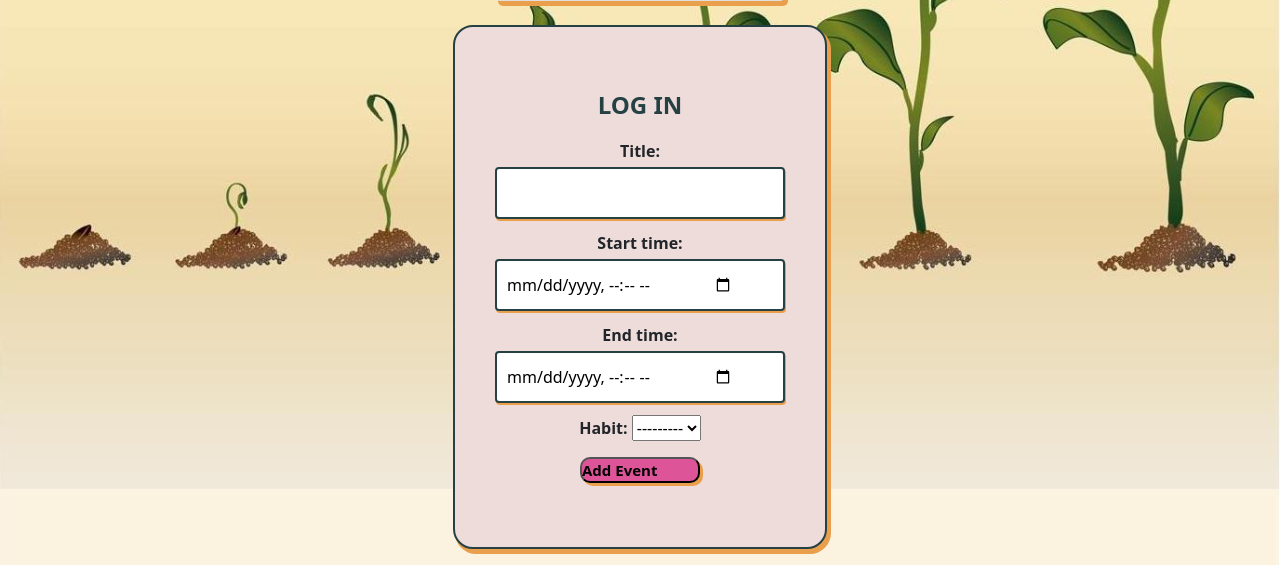
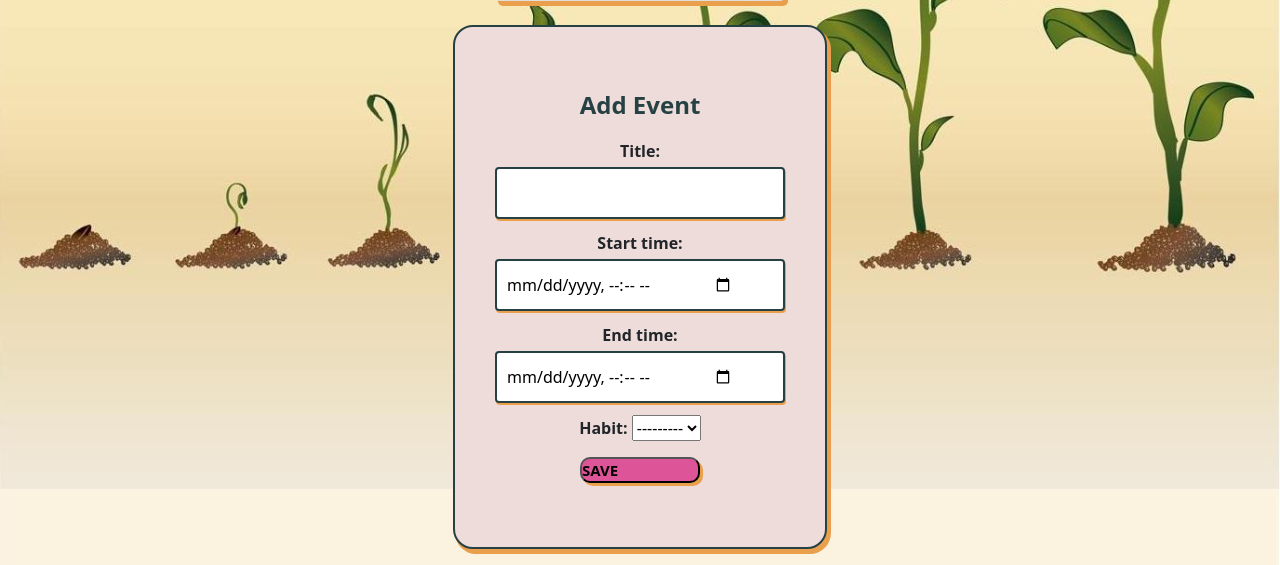
Before and after one commit to harmonica23/habitualize, a Django app: template habitualize/main_app/templates/habits/detail.html in a window 1280 px wide. Shown: the part 420-985 px from the top of the page. Run offline with Django 5.2, Linux system fonts and the light colour scheme; the template is opened without the code that fills it: values that come from a table or form of the project are taken from there, others are empty.

Commit message:
add event form edit

```diff
--- a/habitualize/main_app/templates/habits/detail.html
+++ b/habitualize/main_app/templates/habits/detail.html
@@ -17,12 +17,12 @@
 
 <div class="container">
   <div class="form_area">
-    <p class="title">LOG IN</p>
+    <p class="title">Add Event</p>
 
     <form action="{% url 'event_new' %}" method="POST">
       {% csrf_token %}
       {{ event_form.as_p }}
-      <button type="submit" class="addevt-btn">Add Event</button>
+      <button type="submit" class="addevt-btn">SAVE</button>
     </form>
     <br>
 
```
